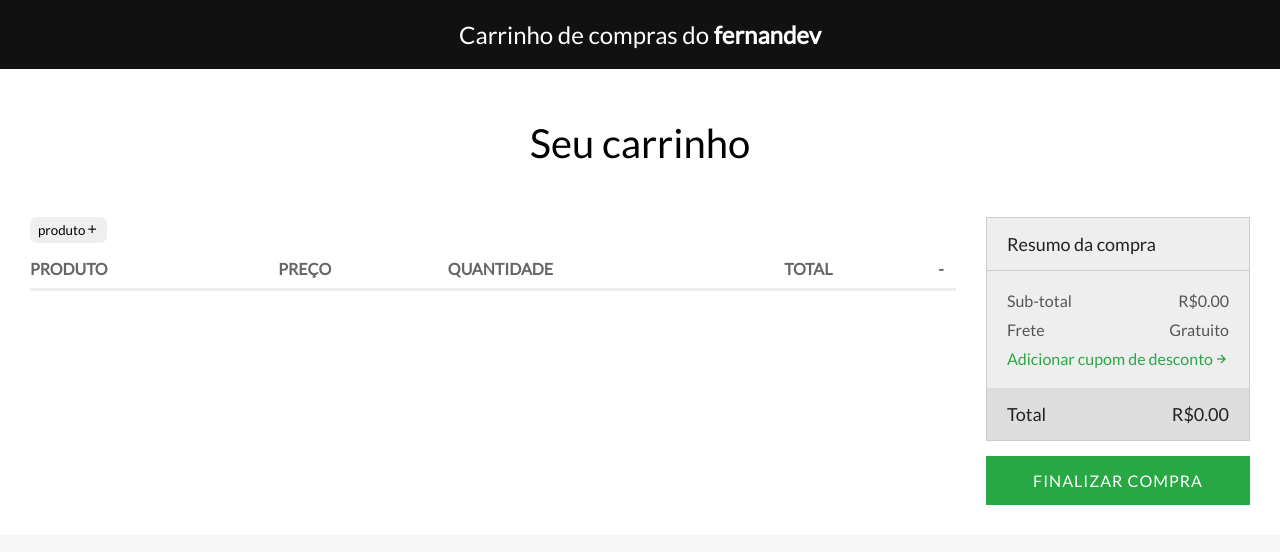
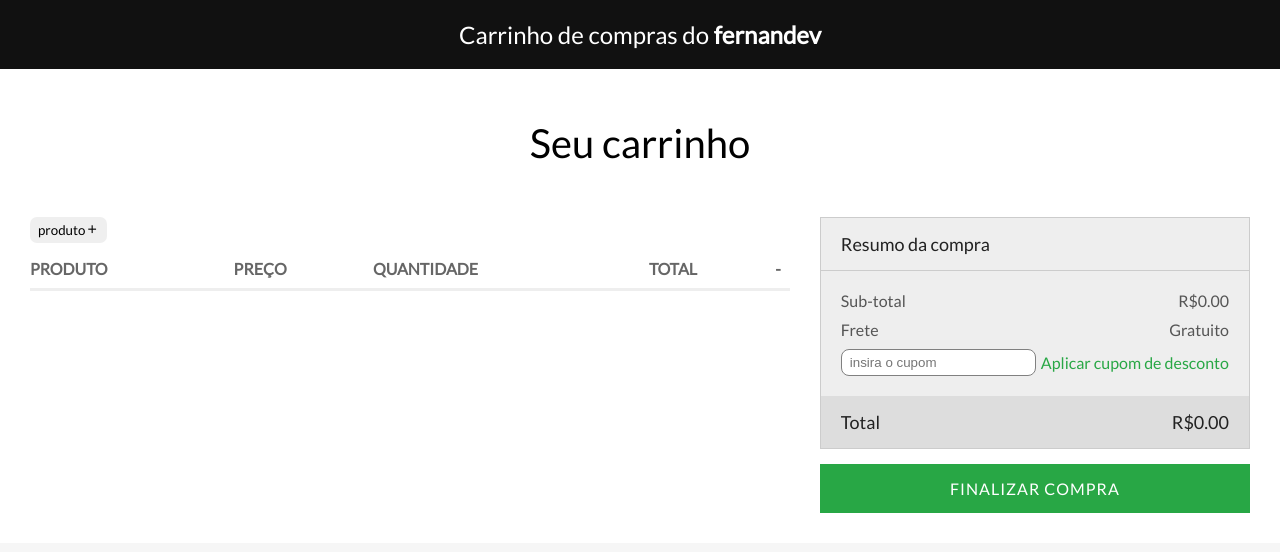
Before and after one commit to nandokferrari/fernandev-react-challenge-06, a React (Vite) app: page / in a window 1280 px wide. Both pictures are taken after a click on the button "Adicionar cupom de desconto". Shown: the top 552 px of the page. Built offline with nearby package versions, Linux system fonts and the light colour scheme; the HTML template or start-up script is replaced by a standard one.

Commit message:
feat: aplicacao desconto

```diff
--- a/src/Summary.jsx
+++ /dev/null
@@ -1,35 +0,0 @@
-import React from 'react';
-import { formatter } from './helpers/currencyFormartter';
-
-const Summary = ({total, discount}) => {
-  return (
-    <>
-      <div className='box'>
-        <header>Resumo da compra</header>
-        <div className='info'>
-          <div>
-            <span>Sub-total</span>
-            <span>{formatter.format(total)}</span>
-          </div>
-          <div>
-            <span>Frete</span>
-            <span>Gratuito</span>
-          </div>
-          <div>
-            <button>
-              Adicionar cupom de desconto
-              <i className='bx bx-right-arrow-alt'></i>
-            </button>
-          </div>
-        </div>
-        <footer>
-          <span>Total</span>
-          <span>{formatter.format(total - discount)}</span>
-        </footer>
-      </div>
-      <button>Finalizar Compra</button>
-    </>
-  );
-};
-
-export default Summary;
--- /dev/null
+++ b/src/components/summary/Summary.jsx
@@ -0,0 +1,99 @@
+import React from 'react';
+import { formatter } from '../../helpers/currencyFormartter';
+import { useState } from 'react';
+import "./style.css"
+
+const Summary = ({total}) => {
+  const [isDiscount, setIsDiscount] = useState(false)
+  const [discount, setDiscount] = useState('')
+  const [discounts, setDiscounts] = useState([])
+
+
+  function applyDiscount(){
+    if(discount.toUpperCase() !== "MEUCUPOM" && discount.toUpperCase() !== "MEUCUPOM2"){
+      return alert("cupom inválido!")
+    }
+
+    const discountAlreadyAplied = discounts.find(disc => disc.name === discount.toUpperCase())
+
+    if(discountAlreadyAplied){
+      return alert("cupom já usado!")
+    }
+
+    setDiscounts(prev=> [...prev, {name: discount.toUpperCase(), value: 0.1}])
+    setDiscount('')
+    setIsDiscount(false)
+  }
+
+  function handleEnterPressed(e){
+    const enterKey = "ENTER"
+
+    if(enterKey !== e.key?.toUpperCase()){
+      return
+    }
+
+    applyDiscount()
+  }
+
+  function removeDiscount(discountName){
+    setDiscounts(prev=> prev.filter(disc => disc.name !== discountName))
+  }
+
+  const discountValue = discounts.reduce((accumulator,current) =>  accumulator + current.value,0)
+
+  return (
+    <>
+      <div className='box'>
+        <header>Resumo da compra</header>
+        <div className='info'>
+          <div>
+            <span>Sub-total</span>
+            <span>{formatter.format(total)}</span>
+          </div>
+          <div>
+            <span>Frete</span>
+            <span>Gratuito</span>
+          </div>
+          {discounts.length > 0 && <h4 className='cupons-title'>Cupons:</h4>}
+          {discounts.map(disc => <div>
+            <span>{disc.name}</span>
+            <span>{disc.value * 100} %</span>
+            <button id='remove' onClick={()=>removeDiscount(disc.name)}>
+              <i className='bx bx-x'></i>
+            </button>
+          </div>)}
+          <div>
+            {!isDiscount &&
+              <button onClick={()=>setIsDiscount(true)}>
+                Adicionar cupom de desconto
+                <i className='bx bx-right-arrow-alt'></i>
+              </button>
+            }
+            {isDiscount &&
+              <>
+                <input
+                  className='discount-input'
+                  name='discount'
+                  value={discount}
+                  placeholder="insira o cupom"
+                  onChange={e => setDiscount(e.target.value?.toUpperCase())}
+                  onKeyDown={handleEnterPressed}
+                  />
+                <button onClick={applyDiscount}>
+                  Aplicar cupom de desconto
+                </button>
+              </>
+            }
+          </div>
+        </div>
+        <footer>
+          <span>Total</span>
+          <span>{formatter.format(total - (discountValue * total))}</span>
+        </footer>
+      </div>
+      <button>Finalizar Compra</button>
+    </>
+  );
+};
+
+export default Summary;
--- /dev/null
+++ b/src/components/summary/style.css
@@ -0,0 +1,27 @@
+.discount-input {
+    border: 1px solid gray;
+    border-radius: 8px;
+
+    padding: 5px 8px;
+    margin-right: 5px;
+}
+
+.cupons-title {
+    margin: 1rem 0;
+}
+
+#remove {
+    background: #eee;
+    border: 0;
+    width: 30px;
+    height: 30px;
+    border-radius: 100%;
+    display: flex;
+    align-items: center;
+    justify-content: center;
+    font-size: 20px;
+}
+
+#remove:hover {
+    background: #ddd;
+}
--- a/src/styles.scss
+++ b/src/styles.scss
@@ -176,6 +176,7 @@ aside {
       > div {
         display: flex;
         justify-content: space-between;
+        align-items: center;
         margin-bottom: 10px;
         color: #555;
 
```
Also changed, not shown: src/App.jsx (+3 -4 lines), src/components/newPorduct/NewProduct.jsx (renamed from src/components/NewProduct.jsx), src/components/newPorduct/style.css (renamed from src/components/style.css).
